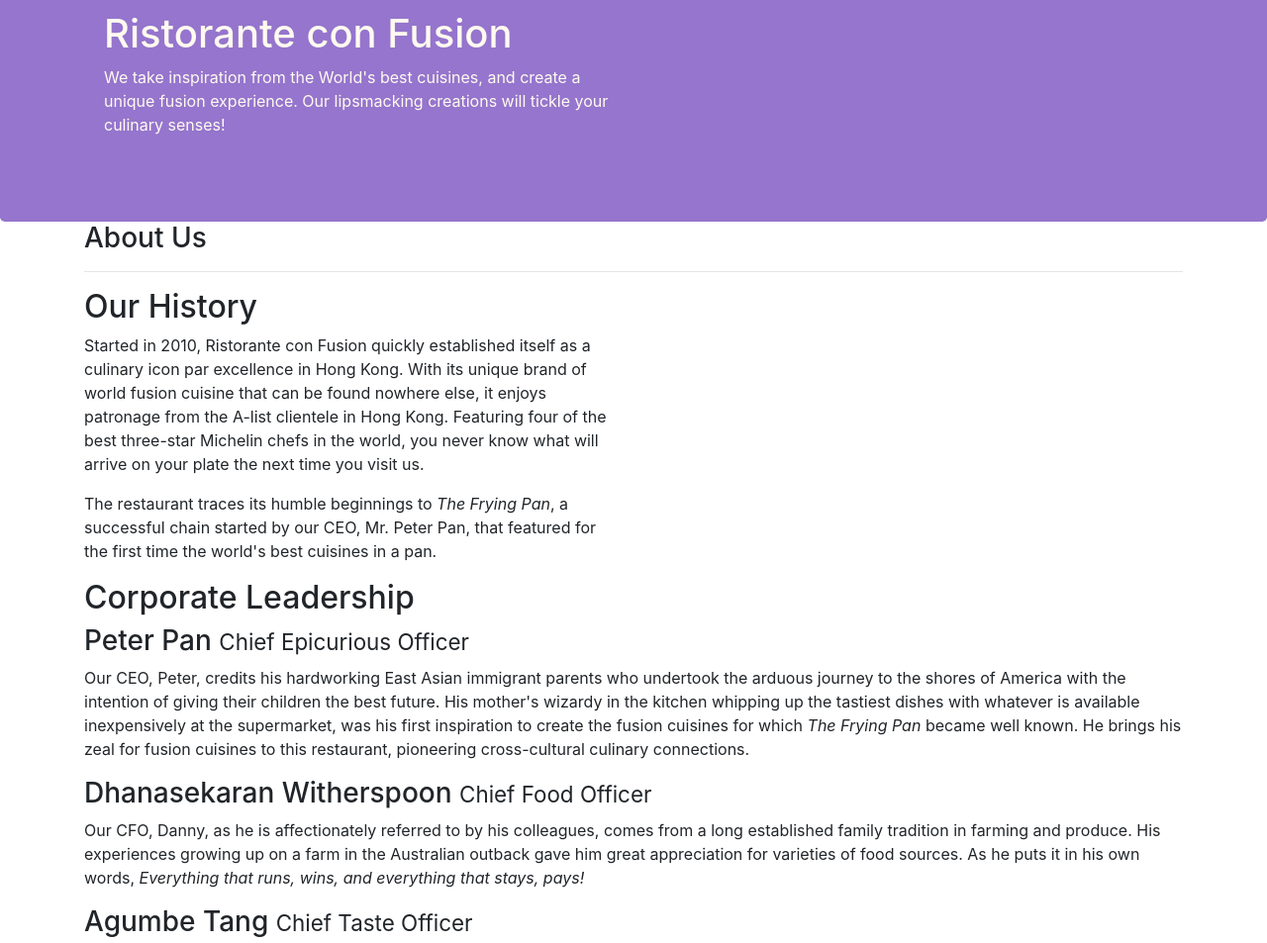
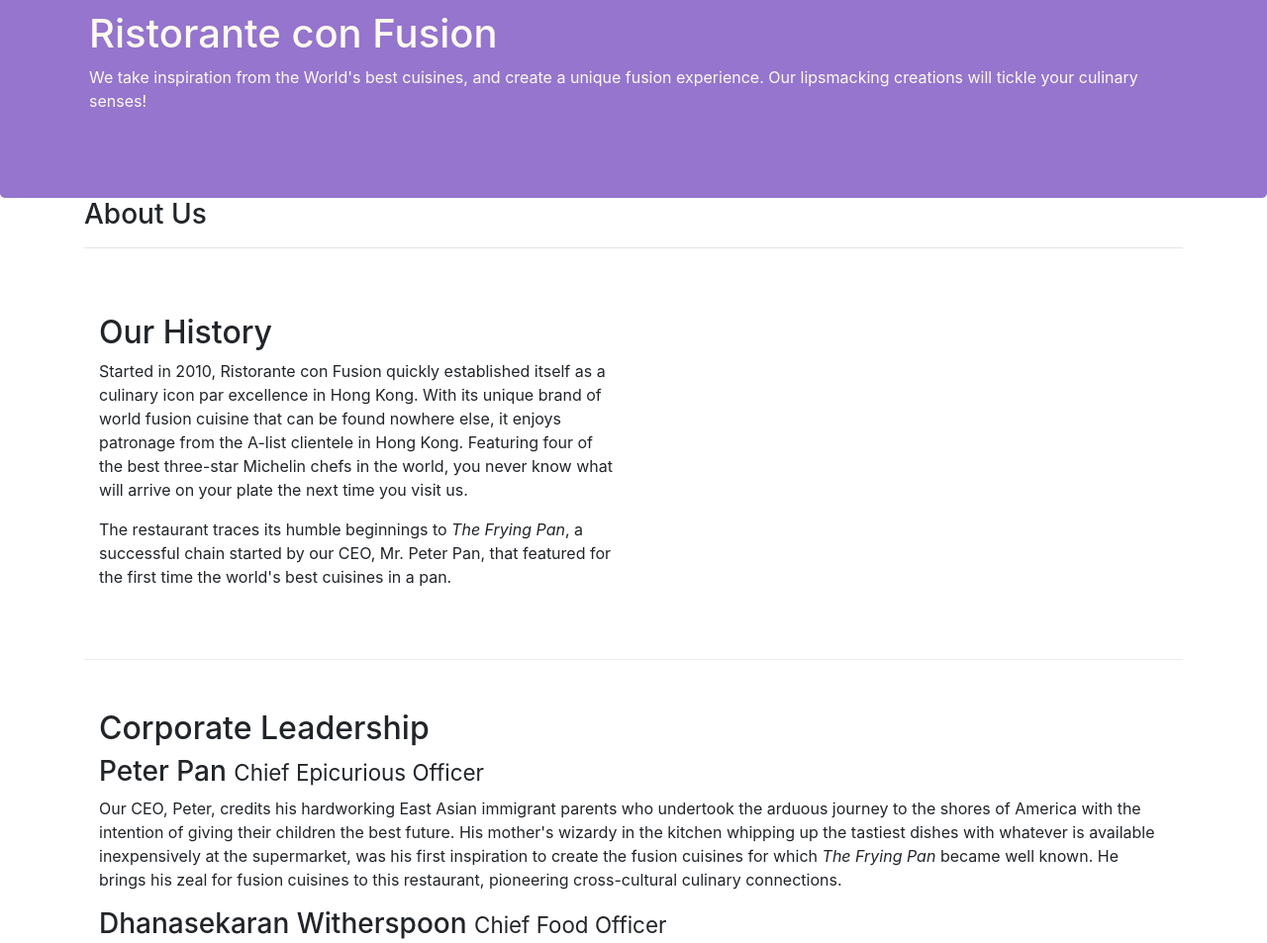
Before and after one commit to richardaspinall/Coursera-Front-End-Web-UI-Frameworks-and-Tools-Bootstrap-4, a website: page conFusion/aboutus.html in a window 1280 px wide. Shown: the part 60-1013 px from the top of the page at 99% size. Drawn offline with nearby package versions, Linux system fonts and the light colour scheme.

Commit message:
Removed row classes from jumbotron

```diff
--- a/conFusion/aboutus.html
+++ b/conFusion/aboutus.html
@@ -19,13 +19,13 @@
 
     <header class="jumbotron">
         <div class="container">
-            <div class="row row-header">
-                <div class="col-12 col-sm-6">
+            <div>
+                <div>
                     <h1>Ristorante con Fusion</h1>
                     <p>We take inspiration from the World's best cuisines, and create a unique fusion experience. Our
                         lipsmacking creations will tickle your culinary senses!</p>
                 </div>
-                <div class="col-12 col-sm">
+                <div>
                 </div>
             </div>
         </div>
@@ -39,7 +39,7 @@
             </div>
         </div>
 
-        <div class="row">
+        <div class="row row-content">
             <div class="col-12 col-sm-6">
                 <h2>Our History</h2>
                 <p>Started in 2010, Ristorante con Fusion quickly established itself as a culinary icon par excellence
@@ -55,7 +55,7 @@
         </div>
 
 
-        <div class="row">
+        <div class="row row-content">
             <div class="col-12 ">
                 <h2>Corporate Leadership</h2>
                 <h3>Peter Pan <small>Chief Epicurious Officer</small></h3>
@@ -91,7 +91,7 @@
 
     <footer class="footer">
         <div class="container">
-            <div class="row">
+            <div class="row footer">
                 <div class="col-4 offset-1 col-sm-2">
                     <h5>Links</h5>
                     <ul class="list-unstyled">
@@ -130,6 +130,10 @@
             </div>
         </div>
     </footer>
+    <!-- jQuery first, then Popper.js, then Bootstrap JS. -->
+    <script src="node_modules/jquery/dist/jquery.slim.min.js"></script>
+    <script src="node_modules/popper.js/dist/umd/popper.min.js"></script>
+    <script src="node_modules/bootstrap/dist/js/bootstrap.min.js"></script>
 
 </body>
 
```
Also changed, not shown: conFusion/index.html (+1 -1 lines), 2 other files.
